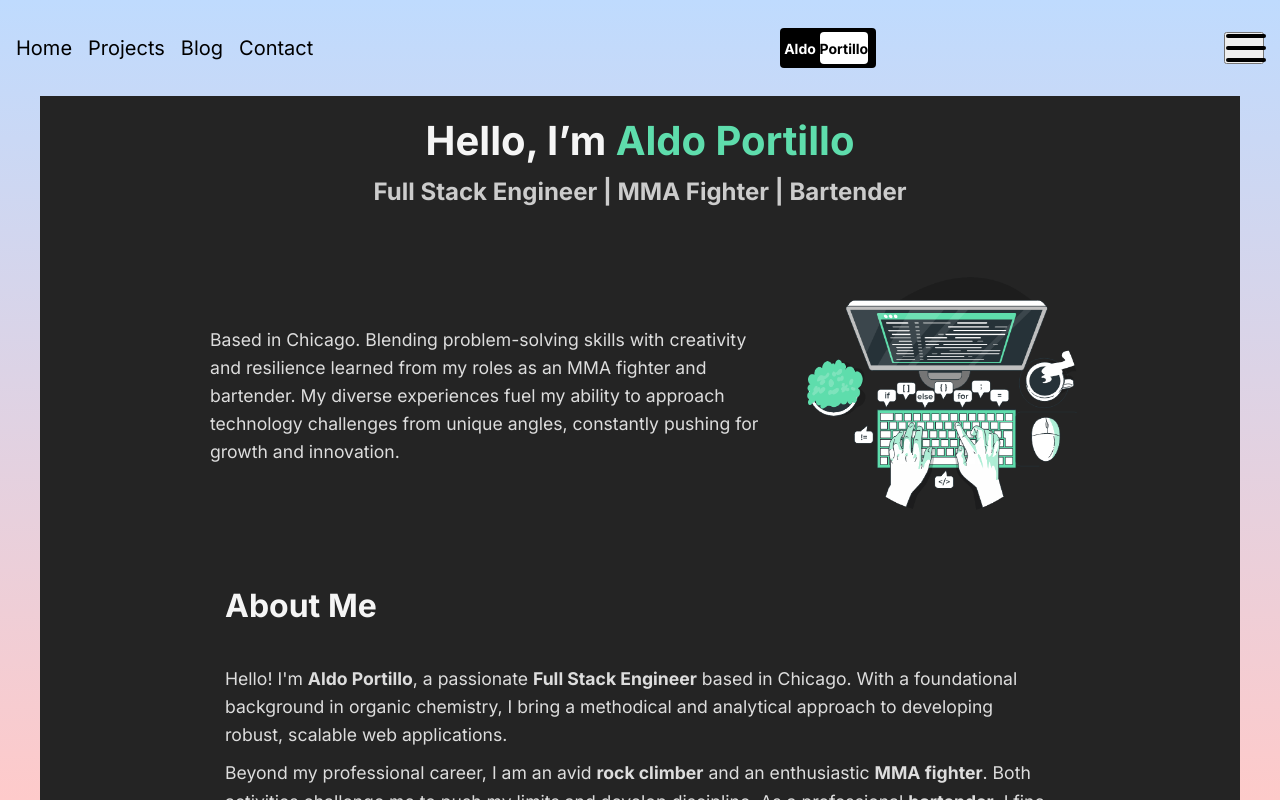
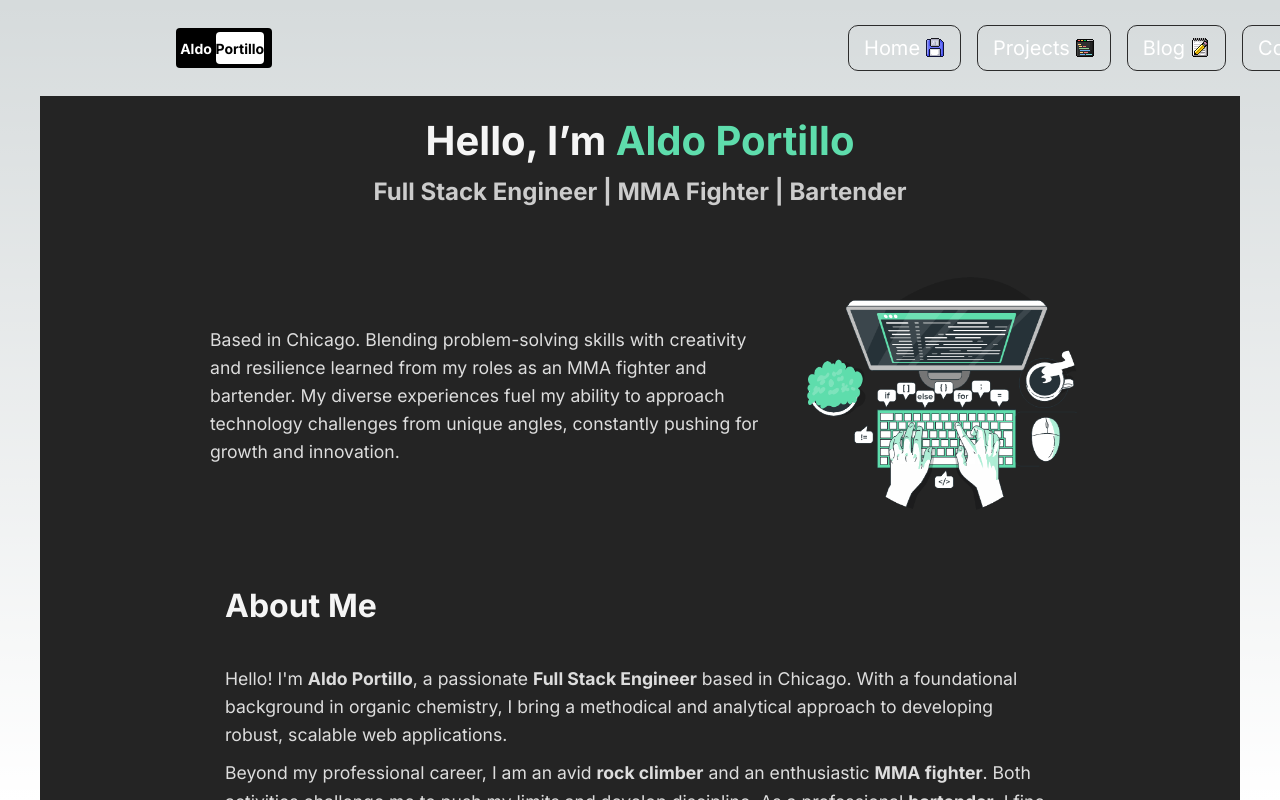
Before and after one commit to aldoportillo/portfolio-next, a Next.js app: page / in a window 1280 px wide. Built offline with nearby package versions, Linux system fonts and the light colour scheme.

Commit message:
Update Nav Links

```diff
--- a/src/components/NavBar/NavBar.js
+++ b/src/components/NavBar/NavBar.js
@@ -3,18 +3,27 @@
 import Link from 'next/link';
 import styled from 'styled-components';
 import { motion } from 'framer-motion';
-import { useState } from 'react';
+import { useEffect, useState } from 'react';
 import NavLink from '@/components/NavLink';
+import HomeIcon from '@/../public/save-icon.png';
+import ProjectsIcon from '@/../public/code-icon.png';
+import BlogIcon from '@/../public/blog-icon.png';
+import ContactIcon from '@/../public/search-icon.png';
 
 const links = [
-  { url: "/", title: "Home" },
-  { url: "/projects", title: "Projects" },
-  { url: "/blogs", title: "Blog" },
-  { url: "/contact", title: "Contact" },
+  { url: "/", title: "Home", icon: HomeIcon},
+  { url: "/projects", title: "Projects", icon: ProjectsIcon},
+  { url: "/blogs", title: "Blog", icon: BlogIcon},
+  { url: "/contact", title: "Contact", icon: ContactIcon}
 ];
+const getWindowSize = () => {
+  const { innerWidth } = window;
+  return innerWidth;
+}
 
 const Navbar = () => {
   const [open, setOpen] = useState(false);
+  const [windowSize, setWindowSize] = useState(getWindowSize());
 
   const topVariants = {
     closed: {
@@ -68,36 +77,50 @@ const Navbar = () => {
     },
   };
 
+  useEffect(() => {
+    function handleResize() {
+      setWindowSize(getWindowSize());
+    }
+
+    window.addEventListener('resize', handleResize);
+    return () => {
+      window.removeEventListener('resize', handleResize);
+    }
+  }, []);
 
   return (
     <NavContainer>
-      <LinksContainer>
-        {links.map((link) => (
-          <NavLink link={link} key={link.title} />
-        ))}
-      </LinksContainer>
+
       <LogoContainer>
         <LogoLink href="/">
           <span>Aldo</span>
           <span className="logo-text">Portillo</span>
         </LogoLink>
       </LogoContainer>
-      <div>
+
+
+      {windowSize < 1025 ?
         <MenuButton onClick={() => setOpen((prev) => !prev)}>
           <MenuBar variants={topVariants} animate={open ? "opened" : "closed"} />
           <MenuBar variants={centerVariants} animate={open ? "opened" : "closed"} />
           <MenuBar variants={bottomVariants} animate={open ? "opened" : "closed"} />
         </MenuButton>
+        :
+        <LinksContainer>
+        {links.map((link) => (
+          <NavLink link={link} key={link.title} />
+        ))}
+      </LinksContainer>
+      }
         {open && (
           <MenuList variants={listVariants} initial="closed" animate="opened">
             {links.map((link) => (
               <MenuItem variants={listItemVariants} key={link.title}>
-                <Link href={link.url}>{link.title}</Link>
+                <NavLink link={link} key={link.title} />
               </MenuItem>
             ))}
           </MenuList>
         )}
-      </div>
     </NavContainer>
   );
 };
@@ -126,13 +149,9 @@ const LinksContainer = styled.div`
 `;
 
 const LogoContainer = styled.div`
-  display: none;
+  display: flex;
   width: 33.333%;
   justify-content: center;
-
-  @media (min-width: 1024px) {
-    display: flex;
-  }
 `;
 
 const LogoLink = styled(Link)`
@@ -162,7 +181,7 @@ const LogoLink = styled(Link)`
   }
 `;
 
-const MenuButton = styled.button`
+const MenuButton = styled.div`
   width: 2.5rem;
   height: 2rem;
   display: flex;
@@ -170,13 +189,15 @@ const MenuButton = styled.button`
   justify-content: space-between;
   position: relative;
   z-index: 50;
+  color: white;
 `;
 
 const MenuBar = styled(motion.div)`
   width: 2.5rem;
   height: 0.25rem;
-  background-color: black;
+  background-color: white;
   border-radius: 0.125rem;
+
 `;
 
 const MenuList = styled(motion.div)`
--- a/src/components/NavLink/NavLink.js
+++ b/src/components/NavLink/NavLink.js
@@ -1,18 +1,45 @@
 "use client";
 
+import Image from "next/image";
 import Link from "next/link";
 import { usePathname } from "next/navigation";
+import styled from "styled-components";
 
 const NavLink = ({ link }) => {
   const pathName = usePathname();
 
   return (
-    <Link  href={link.url}>
-      {link.title}
-    </Link>
+    <StyledLink href={link.url}><Image src={link.icon} alt={`${link.title} icon`}/><span>{link.title}</span></StyledLink>
   );
 };
 
+const StyledLink = styled(Link)`
+  display: flex;
+  flex-direction: row-reverse;
+  gap: 5px;
+  align-items: center;
+  border: 1px solid #2c2c2c;
+  padding: .5em .75em;
+  border-radius: 10px;
+  color: #fff;
+  background-color: transparent;
+  transition: background-color 0.4s, color 0.4s;
+
+  &:hover {
+    background-color: #5eddac;
+    color: #242424;
+  }
+  &:active {
+    background-color: #5eddac;
+    color: #242424;
+  }
+
+  img {
+    height: 20px;
+    min-height: 20px;
+    min-width: 20px;
+    width: 20px;
+  }
+`;
+
 export default NavLink;
-
-//className={`rounded p-1 ${pathName === link.url && "bg-black text-white"}`}
--- a/src/components/TransitionProvider/TransitionProvider.js
+++ b/src/components/TransitionProvider/TransitionProvider.js
@@ -2,83 +2,93 @@
 
 import { AnimatePresence } from "framer-motion";
 import Navbar from "@/components/NavBar";
+import Footer from "../Footer";
 import { motion } from "framer-motion";
 import { usePathname } from "next/navigation";
-import Footer from "../Footer";
+import styled from "styled-components";
 
 const TransitionProvider = ({ children }) => {
   const pathName = usePathname();
 
   return (
     <AnimatePresence mode="wait">
-      <div
-        key={pathName}
-        style={{
-          width: '100vw',
-          height: '100vh',
-          backgroundImage: 'linear-gradient(to bottom, #bfdbfe, #fecaca)'
-        }}
-      >
-        <motion.div
-          style={{
-            width: '100vw',
-            height: '100vh',
-            position: 'fixed',
-            backgroundColor: 'black',
-            borderRadius: '0 0 100px 100px',
-            zIndex: 40,
-          }}
+      <PageContainer key={pathName}>
+        <TransitionOverlay
           animate={{ height: "0vh" }}
           exit={{ height: "140vh" }}
           transition={{ duration: 0.5, ease: "easeOut" }}
         />
-        <motion.div
-          style={{
-            position: 'fixed',
-            margin: 'auto',
-            top: 0,
-            bottom: 0,
-            left: 0,
-            right: 0,
-            color: 'white',
-            fontSize: '8rem',
-            cursor: 'default',
-            zIndex: 50,
-            width: 'fit-content',
-            height: 'fit-content'
-          }}
+        <PathNameDisplay
           initial={{ opacity: 1 }}
           animate={{ opacity: 0 }}
           exit={{ opacity: 0 }}
           transition={{ duration: 0.8, ease: "easeOut" }}
         >
           {pathName.substring(1)}
-        </motion.div>
-        <motion.div
-          style={{
-            width: '100vw',
-            height: '100vh',
-            position: 'fixed',
-            backgroundColor: 'black',
-            borderRadius: '100px 100px 0 0',
-            bottom: 0,
-            zIndex: 30,
-          }}
+        </PathNameDisplay>
+        <TransitionOverlay
           initial={{ height: "140vh" }}
           animate={{ height: "0vh", transition: { delay: 0.5 } }}
         />
-        <div style={{ height: '6rem' }}>
+        <NavbarContainer>
           <Navbar />
-        </div>
-        <div style={{ height: 'calc(100vh - 6rem)' }}>
+        </NavbarContainer>
+        <MainContent>
           {children}
-        </div>
-        <div style={{ height: '6rem' }}>
+        </MainContent>
+        <FooterContainer>
           <Footer />
-        </div>
-      </div>
+        </FooterContainer>
+      </PageContainer>
     </AnimatePresence>
   );
 };
 
 export default TransitionProvider;
+
+const PageContainer = styled.div`
+  width: 100vw;
+  height: 100vh;
+`;
+
+const TransitionOverlay = styled(motion.div)`
+  width: 100vw;
+  height: 100vh;
+  position: fixed;
+  background-color: black;
+  z-index: 40;
+  border-radius: 0 0 100px 100px;
+
+  &:nth-child(3) {
+    border-radius: 100px 100px 0 0;
+    bottom: 0;
+    z-index: 30;
+  }
+`;
+
+const PathNameDisplay = styled(motion.div)`
+  position: fixed;
+  margin: auto;
+  top: 0;
+  bottom: 0;
+  left: 0;
+  right: 0;
+  color: white;
+  font-size: 8rem;
+  cursor: default;
+  z-index: 50;
+  width: fit-content;
+  height: fit-content;
+`;
+
+const NavbarContainer = styled.div`
+  height: 6rem;
+`;
+
+const MainContent = styled.div`
+  height: calc(100vh - 6rem);
+`;
+
+const FooterContainer = styled.div`
+  height: 6rem;
+`;
```
